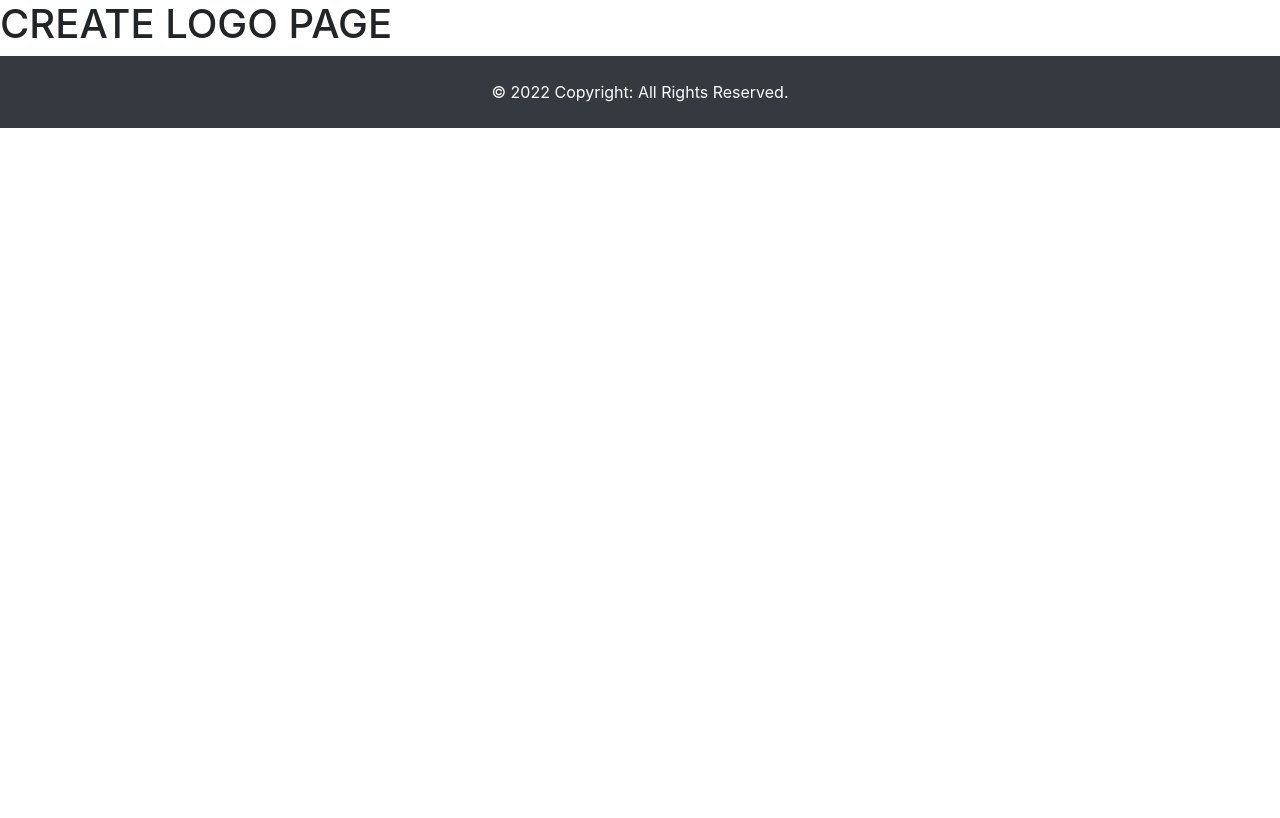
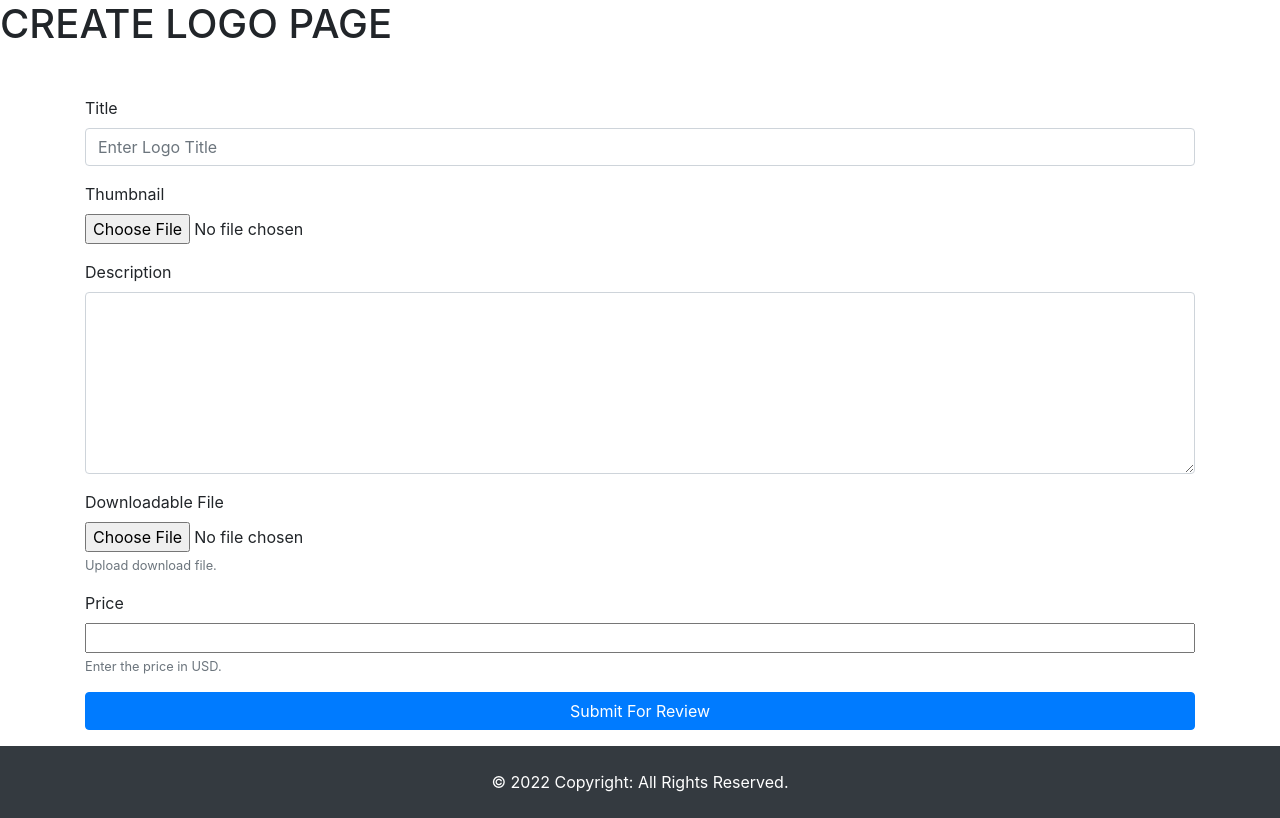
Before and after one commit to Farzan-ul-haq/AAAS, a Django app: page /create/logo/ in a window 1280 px wide. Shown: the part 56-874 px from the top of the page. Before the commit the page ends 184 px from the top, so only its background shows below. Run offline with Django 3.2, Linux system fonts and the light colour scheme.

Commit message:
feat: logo, software, template product creation

```diff
--- /dev/null
+++ b/seller/utils.py
@@ -0,0 +1,5 @@
+from core.models import Product
+
+
+def create_product(*args, **data):
+    return Product.objects.create(**data)
--- a/seller/views.py
+++ b/seller/views.py
@@ -3,6 +3,7 @@ from django.http import Http404
 
 from core.models import Product, DownloadSoftware, Logo, \
     HtmlTemplate, ProductPackage
+from seller.utils import create_product
 
 PRODUCT_TYPES = ["API", 'LOGO', "TEMPLATE", "SOFTWARE"]
 
@@ -19,7 +20,22 @@ def create_logo(request):
             'seller/create-logo.html'
             )
     if request.method == 'POST':
-        print('PRODUCT SUBMITTED')
+        p = create_product(
+            owner=request.user,
+            title=request.POST.get('title'),
+            description=request.POST.get('description'),
+            thumbnail=request.FILES.get('thumbnail'),
+            product_type='L',
+        )
+        Logo.objects.create(
+            product=p,
+            download_file=request.FILES.get('downloadable_file')
+        )
+        ProductPackage.objects.create(
+            service=p,
+            title='BASIC',
+            price=int(request.POST.get('price'))
+        )
         return redirect('seller:dashboard')
 
 
@@ -30,7 +46,22 @@ def create_template(request):
             'seller/create-template.html'
             )
     if request.method == 'POST':
-        print('PRODUCT SUBMITTED')
+        p = create_product(
+            owner=request.user,
+            title=request.POST.get('title'),
+            description=request.POST.get('description'),
+            thumbnail=request.FILES.get('thumbnail'),
+            product_type='H',
+        )
+        HtmlTemplate.objects.create(
+            product=p,
+            download_file=request.FILES.get('downloadable_file')
+        )
+        ProductPackage.objects.create(
+            service=p,
+            title='BASIC',
+            price=int(request.POST.get('price'))
+        )
         return redirect('seller:dashboard')
 
 
@@ -41,31 +72,22 @@ def create_software(request):
             'seller/create-software.html'
             )
     if request.method == 'POST':
-        title = request.POST.get('title')
-        description= request.POST.get('description')
-        thumbnail = request.FILES.get('thumbnail')
-        downloadable_file = request.FILES.get('downloadable_file')
-        price = int(request.POST.get('price'))
-
-        p = Product.objects.create(
-            title=title,
-            description=description,
-            thumbnail=thumbnail,
+        p = create_product(
+            owner=request.user,
+            title=request.POST.get('title'),
+            description=request.POST.get('description'),
+            thumbnail=request.FILES.get('thumbnail'),
             product_type='D',
-            owner=request.user
         )
-
-        software = DownloadSoftware.objects.create(
+        DownloadSoftware.objects.create(
             product=p,
-            download_file=downloadable_file
+            download_file=request.FILES.get('downloadable_file')
         )
         ProductPackage.objects.create(
             service=p,
             title='BASIC',
-            price=price
+            price=int(request.POST.get('price'))
         )
-
-        print('PRODUCT SUBMITTED')
         return redirect('seller:dashboard')
 
 
--- a/templates/seller/create-logo.html
+++ b/templates/seller/create-logo.html
@@ -4,6 +4,33 @@
 
 {% block body %}
 <h1>CREATE LOGO PAGE</h1>
+<div class="container mt-5">
+    <form action="" id='updateform' method="post" enctype="multipart/form-data">{% csrf_token %}
+        <div class="form-group">
+          <label for="title">Title</label>
+          <input name='title' type="text" class="form-control" id="title" placeholder="Enter Logo Title">
+        </div>
+        <div class="form-group">
+            <label for="thumbnail">Thumbnail</label>
+            <input name='thumbnail' type="file" class="form-control-file" id="thumbnail">
+        </div>
+        <div class="form-group">
+          <label for="description">Description</label>
+          <textarea name='description' class="form-control" id="exampleFormControlTextarea1" rows="7"></textarea>
+        </div>
+        <div class="form-group">
+            <label for="downloadable_file">Downloadable File</label>
+            <input name='downloadable_file' type="file" class="form-control-file" id="downloadable_file">
+            <small id="downloadable_file" class="form-text text-muted">Upload download file.</small>
+        </div>
+        <div class="form-group">
+            <label for="price">Price</label>
+            <input name='price' type="text" class="form-control-file" id="price">
+            <small id="price" class="form-text text-muted">Enter the price in USD.</small>
+        </div>
+        <button type="submit" class="btn btn-primary col-12">Submit For Review</button>
+    </form>
+</div>
 {% endblock body %}
 
 {% block js %}
--- a/templates/seller/create-software.html
+++ b/templates/seller/create-software.html
@@ -9,7 +9,6 @@
         <div class="form-group">
           <label for="title">Title</label>
           <input name='title' type="text" class="form-control" id="title" placeholder="Enter Software Title">
-          <small id="emailHelp" class="form-text text-muted">We'll never share your email with anyone else.</small>
         </div>
         <div class="form-group">
             <label for="thumbnail">Thumbnail</label>
```
Also changed, not shown: templates/seller/create-template.html (+27 -0 lines).
